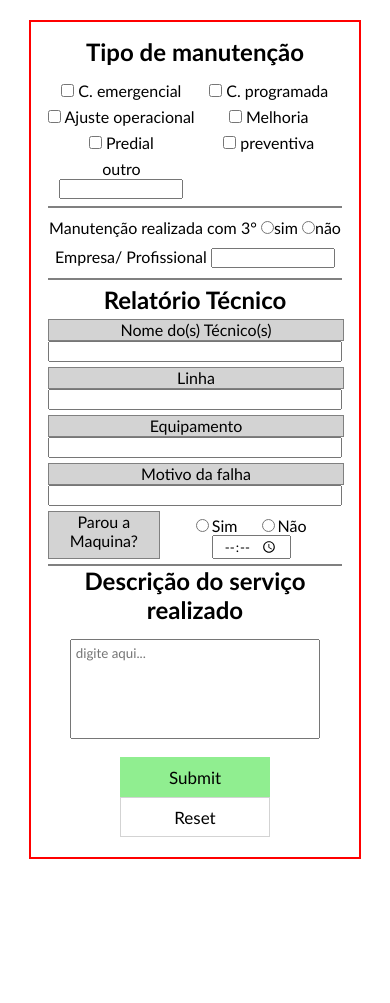
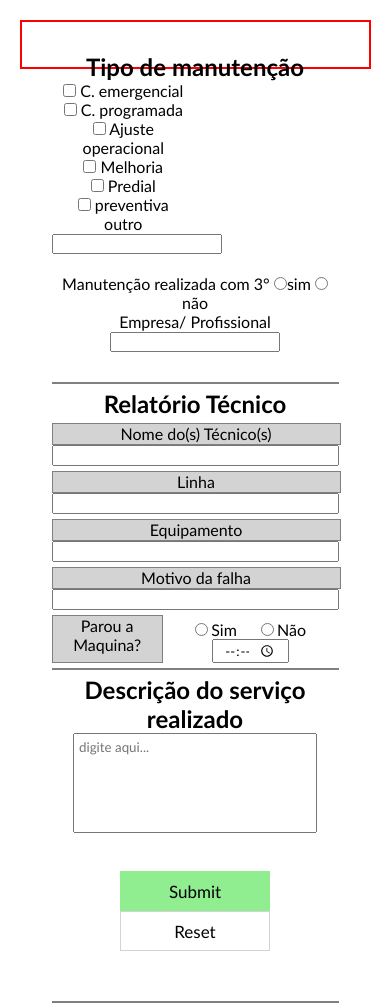
Before and after one commit to JvUTFPRAluno/ProjetoWINNER, a PHP site: page /manutencao.html in a window 390 px wide. Shown: the part 152-1155 px from the top of the page. Before the commit the page ends 1011 px from the top, so only its background shows below. Run offline with PHP 8.4, Linux system fonts and the light colour scheme.

Commit message:
Update relatorio.css

```diff
--- a/css/relatorio.css
+++ b/css/relatorio.css
@@ -43,58 +43,33 @@ header .top-menu{
 /*--------------------------*/
 
 form{
+	padding: 30px 30px 15px 30px;
 	box-sizing: border-box;
-	width: 85%;
+	width: 90%;
+	max-width: 1000px;
 	border: 2px solid red;
 	margin: 20px auto;
 }
 
-/*tipo de manuten��o*/
-.Tipo_manutencao h2{
-	margin: 15px 0;
+/*tipo de manutenção*/
+
+.Tipo_manutencao{
+	width: 50%;
+	text-align: center;
+	float: left;
 }
 
-.Tipo_manutencao{
-	margin: 0 auto;
-	width: 90%;
+/*-----------------------------*/
+
+/*terceiros*/
+.terceiros{
+	width: 50%;
+	border-left: 2px solid gray;
+	box-sizing: border-box;
+	float: right;
 	text-align: center;
 }
 
-.Tipo_manutencao .Tipo_manutencao-flex{
-	display: flex;
-	flex-wrap: wrap;
-}
-
-form .T_manut{
-	padding-bottom: 7px;
-	width: 25%;
-}
-
-.Tipo_manutencao input[type=text]{
-	width: 120px;
-}
-/*-----------------------------*/
-
-.performace-terceiros{
-	display: flex;
-	border-top: 2px solid grey;
-	align-items: center;
-
-}
-
-/*terceiros*/
-.terceiros{
-	align-self: center;
-	width: 40%;
-	box-sizing: border-box;
-	padding: 0 10px;
-	margin:5px auto;
-}
-
-.terceiros .terceiros-setor{
-	height: 35%;
-	margin-top: 10px;
-}
 /*-------------------------------*/
 
 /*relatorio tecnico*/
@@ -160,7 +135,7 @@ form .T_manut{
 /*----------------------------*/
 
 .descricao-servico{
-	margin: 0 auto;
+	margin: 20px auto;
 	position: relative;
 	bottom: 15px;
 	text-align: center;
@@ -217,22 +192,15 @@ form .T_manut{
 /*responsivo*/
 
 @media screen and (max-width:1005px){
-	form .T_manut{
-		width: 33.3%;
-	}
-	.Tipo_manutencao .T_manut:nth-child(8){
+	form .Tipo_manutencao{
 		width: 100%;
-		text-align: center;
-	}
-
-	.performace-terceiros{
-		flex-wrap: wrap;
+		border-bottom: 2px solid gray;
+		padding-bottom: 30px;
 	}
 
 	.terceiros{
-		margin: 0 auto;
+		padding: 20px 0;
 		width: 100%;
-		padding: 0 0;
 		border-left:0;
 		text-align: center;
 	}
```
